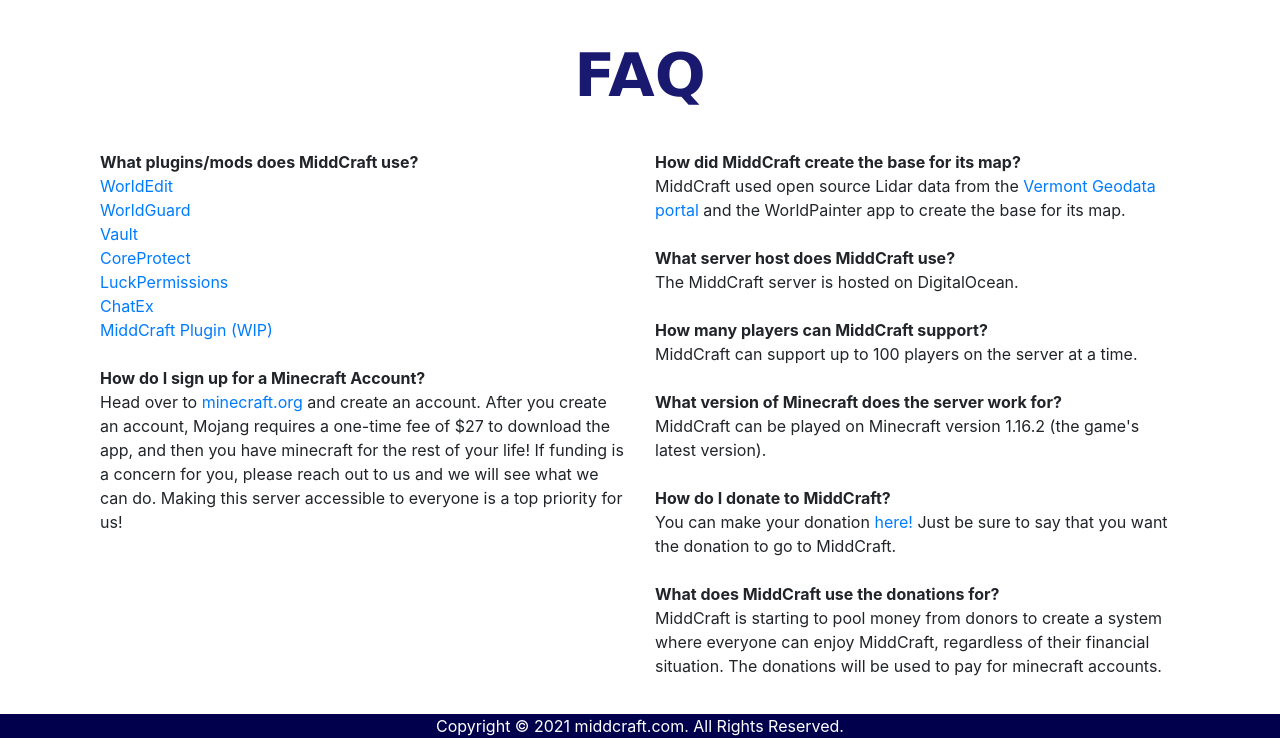
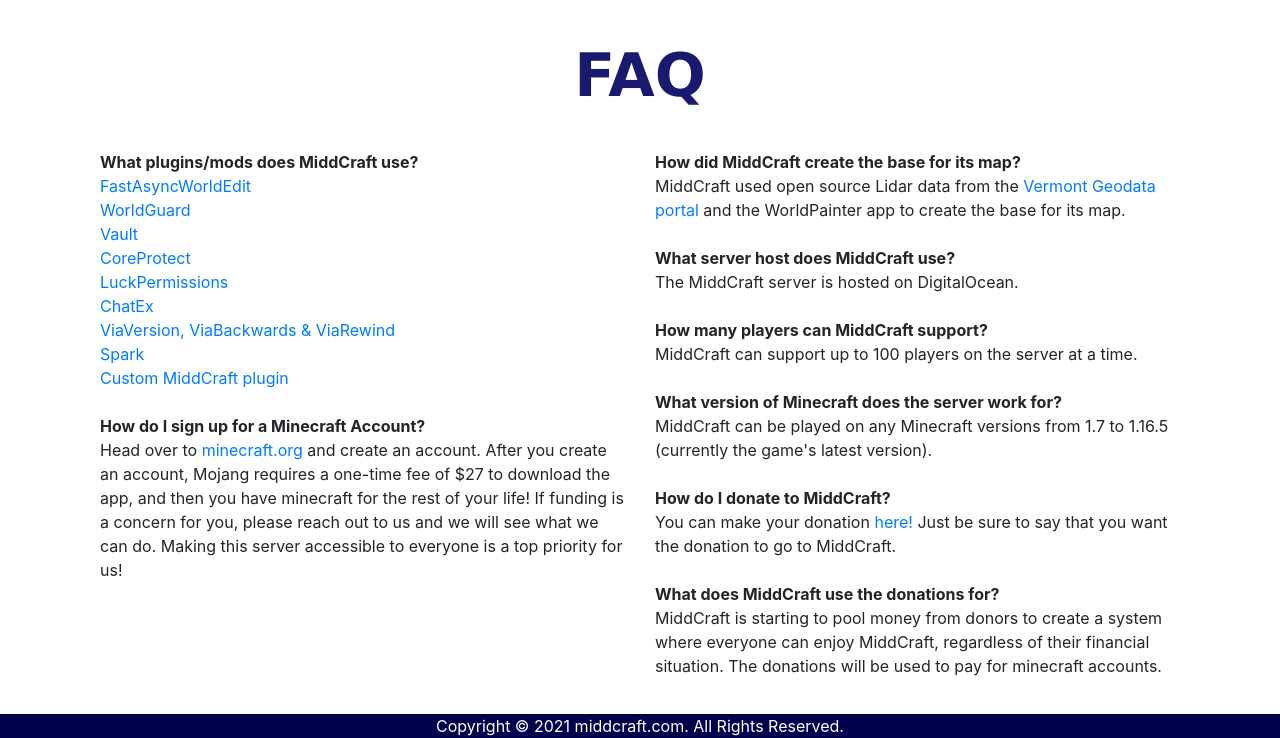
Before and after one commit to MiddCraft/Web, a Flask app: page /faq in a window 1280 px wide. Shown: the part 62-800 px from the top of the page. Run offline with Flask 2, Linux system fonts and the light colour scheme; some libraries are stand-ins or nearby versions.

Commit message:
Update plugins, game version

```diff
--- a/templates/faq.html
+++ b/templates/faq.html
@@ -59,7 +59,7 @@
         What plugins/mods does MiddCraft use?
       </b>
       <br>
-      <a href="https://enginehub.org/worldedit/">WorldEdit</a>
+      <a href="https://www.spigotmc.org/resources/fast-async-worldedit.13932/">FastAsyncWorldEdit</a>
       <br>
       <a href="https://www.enginehub.org/worldguard/">WorldGuard</a>
       <br>
@@ -71,7 +71,11 @@
       <br>
       <a href="https://www.spigotmc.org/resources/chatex.71041/">ChatEx</a>
       <br>
-      <a href="https://github.com/MiddCraft/PluginMC">MiddCraft Plugin (WIP)</a>
+      <a href="https://github.com/ViaVersion/">ViaVersion, ViaBackwards & ViaRewind</a>
+      <br>
+      <a href="https://www.spigotmc.org/resources/spark.57242/">Spark</a>
+      <br>
+      <a href="https://github.com/MiddCraft/PluginMC">Custom MiddCraft plugin</a>
       <br>
       <br>
       <b>
@@ -107,7 +111,7 @@
         What version of Minecraft does the server work for?
       </b>
       <br>
-      MiddCraft can be played on Minecraft version 1.16.2 (the game's latest version).
+      MiddCraft can be played on any Minecraft versions from 1.7 to 1.16.5 (currently the game's latest version).
       <br>
       <br>
       <b>
```
